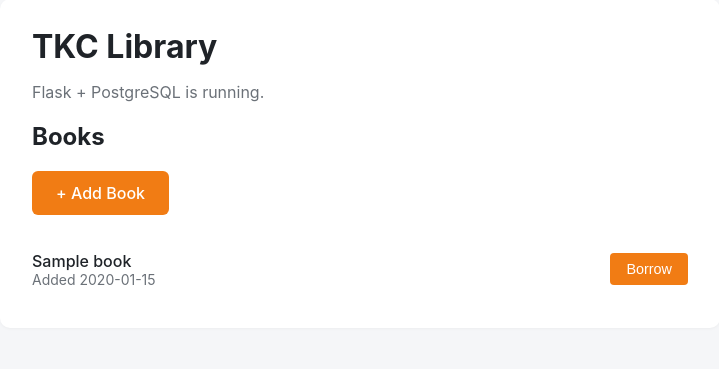
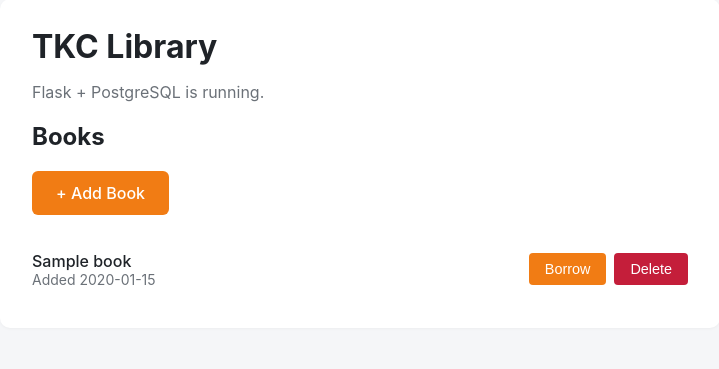
Before and after one commit to TheKeyholdingCompany/librarian, a Flask app: page / in a window 1280 px wide. Shown: the part 78-447 px from the top of the page, without its empty margins (280-999 px from the left). Run offline with Flask 3, Linux system fonts and the light colour scheme; the visitor is signed in with stand-in values (Sample User, id 1); tables that the repository leaves empty hold one stand-in row (values such as "Sample post").

Commit message:
Add admin book deletion feature with confirmation

```diff
--- a/app/library/routes.py
+++ b/app/library/routes.py
@@ -125,3 +125,29 @@ def return_book(book_id):
 
     flash(f"You've returned '{book.name}'!", "success")
     return redirect(url_for("library.index"))
+
+
+@bp.route("/<int:book_id>/delete", methods=["POST"])
+@login_required
+def delete_book(book_id):
+    # Check if user is admin
+    if session.get("role") != "admin":
+        flash("You don't have permission to delete books.", "error")
+        return redirect(url_for("library.index"))
+
+    book = db.session.get(Book, book_id)
+    if not book:
+        flash("Book not found.", "error")
+        return redirect(url_for("library.index"))
+
+    book_name = book.name
+
+    # Delete associated borrow records first
+    db.session.query(Borrow).filter(Borrow.book_id == book_id).delete()
+
+    # Delete the book
+    db.session.delete(book)
+    db.session.commit()
+
+    flash(f"'{book_name}' has been deleted.", "success")
+    return redirect(url_for("library.index"))
--- a/app/library/templates/library/index.html
+++ b/app/library/templates/library/index.html
@@ -107,6 +107,20 @@
   .return-btn:hover {
     background: #45a049;
   }
+  .delete-btn {
+    padding: 0.5rem 1rem;
+    background: #c41e3a;
+    color: white;
+    border: none;
+    border-radius: 4px;
+    cursor: pointer;
+    font-size: 0.9rem;
+    font-weight: 500;
+    transition: background-color 0.2s;
+  }
+  .delete-btn:hover {
+    background: #a01729;
+  }
 </style>
 {% endblock %}
 
@@ -165,6 +179,11 @@
                   {% if book_status[book.id] %}Borrowed{% else %}Borrow{% endif %}
                 </button>
               </form>
+              {% if session.get('role') == 'admin' %}
+                <form method="POST" action="{{ url_for('library.delete_book', book_id=book.id) }}" style="display:inline" onsubmit="return confirm('Are you sure you want to delete this book?');">
+                  <button type="submit" class="delete-btn">Delete</button>
+                </form>
+              {% endif %}
             </div>
           </div>
         {% endfor %}
```
